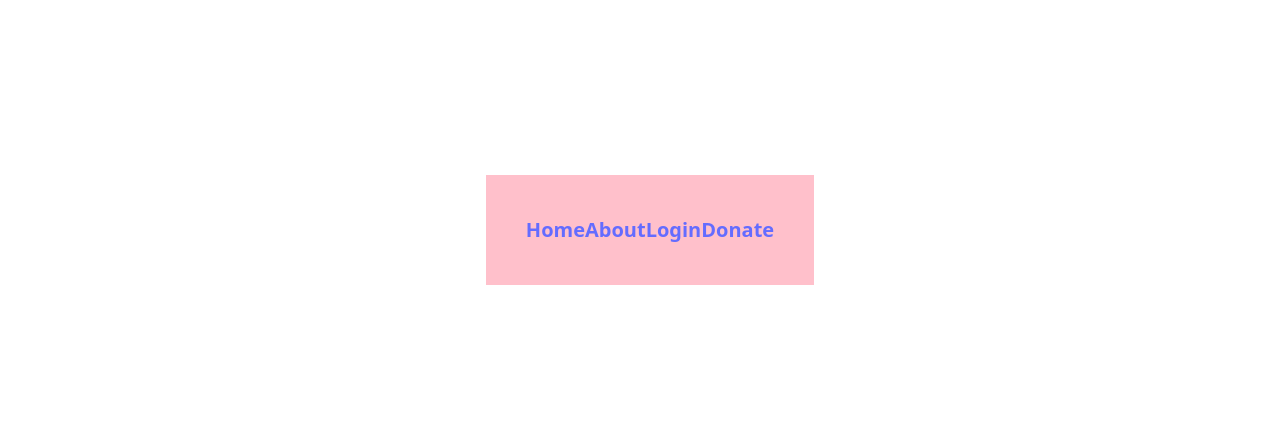
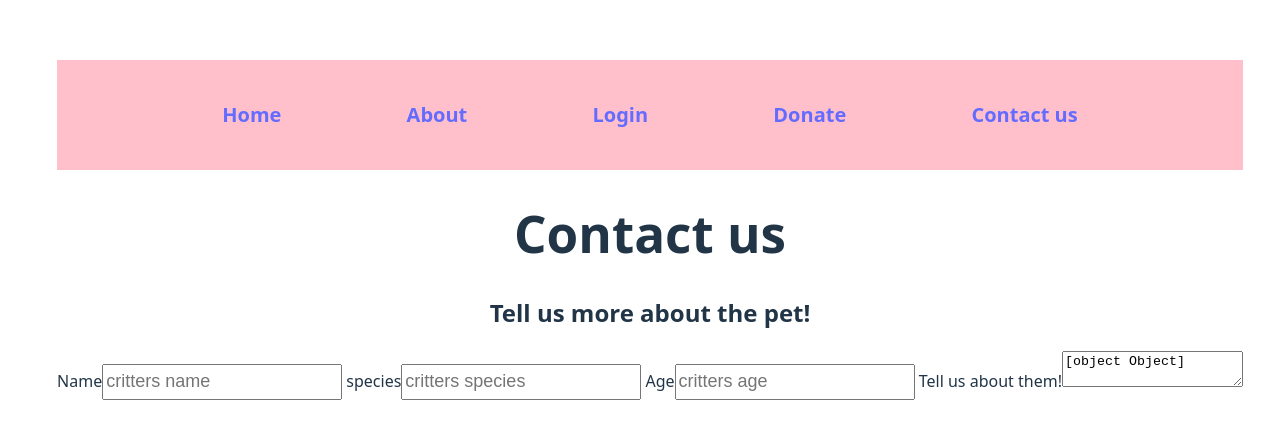
Before and after one commit to Jarbelaez91/Pet-Shelter, a React (Vite) app in the folder pet-shelter/: page /contact in a window 1280 px wide. Shown: the part 180-618 px from the top of the page. Built offline with nearby package versions, Linux system fonts and the light colour scheme.

Commit message:
added form to contact page

```diff
--- a/pet-shelter/src/Components/App.jsx
+++ b/pet-shelter/src/Components/App.jsx
@@ -4,6 +4,7 @@ import About from './About'
 import Navbar from './Navbar'
 import Donate from './Donate';
 import Home from './Home';
+import Contact from "./Contact"
 // import Login from "./Login"
 
 function App() {
@@ -17,6 +18,7 @@ function App() {
       <Route path= "/about" element= {<About/>} />
       {/* <Route path="/login" element= {<Login/>} /> */}
       <Route path= "/donate" element= {<Donate/>} />
+      <Route path= "/contact" element={<Contact/>}/>
     </Routes>
     </>
   )
--- a/pet-shelter/src/Components/Contact.jsx
+++ b/pet-shelter/src/Components/Contact.jsx
@@ -1,7 +1,26 @@
 function Contact (){
     return(
+      <div>
         <h1>
-            contact us
+            Contact us
         </h1>
+        <h2>
+            Tell us more about the pet!
+        </h2>
+        <form>
+            <label htmlFor="name"> Name</label>
+            <input className="inputs" type="name" name="pet-name" id="name" placeholder="critters name"/>
+            <label htmlFor="species"> species</label>
+            <input className="inputs" type="name" name="species" id="species" placeholder="critters species"/>
+            <label htmlFor="age"> Age</label>
+            <input className="inputs" type="number" name="age" id="age" placeholder="critters age"/>
+            <label htmlFor="about-pet"> Tell us about them!</label>
+            <textarea>
+            <input className="inputs" type="name" name="species" id="species" placeholder="critters species"/>
+            </textarea>
+        </form>
+      </div>
     )
 }
+
+export default Contact
--- a/pet-shelter/src/Components/Navbar.jsx
+++ b/pet-shelter/src/Components/Navbar.jsx
@@ -9,6 +9,7 @@ function Navbar(){
           <Link to= "/about"className="nav-links"> About </Link>
           <Link to= "/login"className="nav-links"> Login </Link>
           <Link to="/donate"className="nav-links"> Donate </Link>
+          <Link to="/contact" className="nav-links">Contact us</Link>
         </nav>
     )
 }
```
